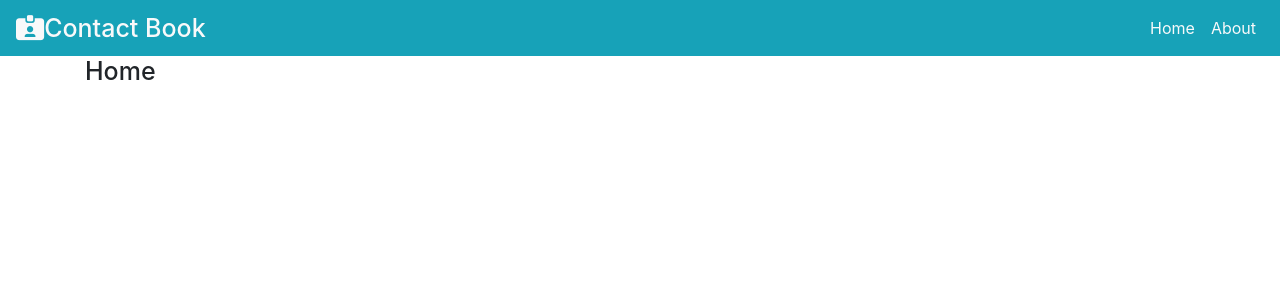
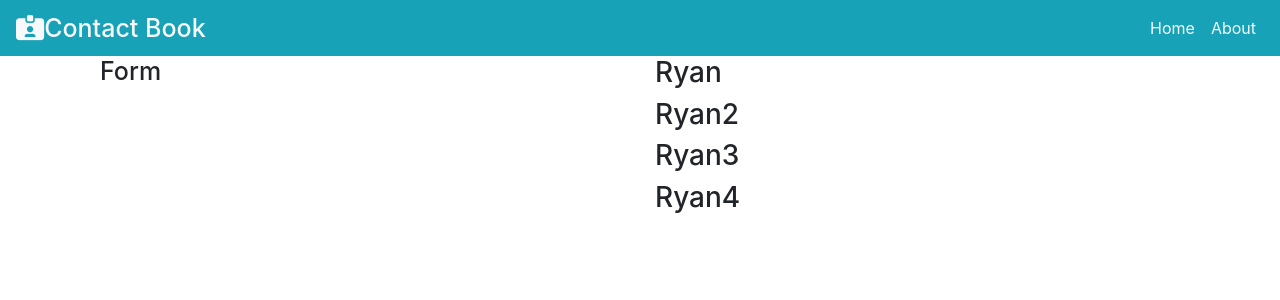
Before and after one commit to YipingNiu/contact-book, a React (Create React App) app in the folder client/: page / in a window 1280 px wide. Shown: the top 300 px of the page. Built offline with nearby package versions, Linux system fonts and the light colour scheme.

Commit message:
add contacts components

```diff
--- a/client/src/components/contacts/Contacts.js
+++ b/client/src/components/contacts/Contacts.js
@@ -0,0 +1,18 @@
+import React, { Fragment, useContext } from "react";
+import ContactContext from "../../context/contact/contactContext";
+
+const Contacts = () => {
+  //have access to any state and methods associated with this context
+  const contactContext = useContext(ContactContext);
+  const { contacts } = contactContext;
+
+  return (
+    <Fragment>
+      {contacts.map(contact => (
+        <h3>{contact.name}</h3>
+      ))}
+    </Fragment>
+  );
+};
+
+export default Contacts;
--- a/client/src/components/pages/Home.js
+++ b/client/src/components/pages/Home.js
@@ -1,9 +1,17 @@
 import React from "react";
+import Contacts from "../contacts/Contacts";
 
 const Home = () => {
   return (
-    <div>
-      <h1>Home</h1>
+    <div className='container'>
+      <div className='row'>
+        <div className='col-md-6'>
+          <h1>Form</h1>
+        </div>
+        <div className='col-md-6'>
+          <Contacts />
+        </div>
+      </div>
     </div>
   );
 };
--- a/client/src/context/contact/ContactState.js
+++ b/client/src/context/contact/ContactState.js
@@ -36,6 +36,13 @@
         email: "ryan3@ryan.com",
         phone: "8872333333",
         type: "personal"
+      },
+      {
+        id: 3,
+        name: "Ryan4",
+        email: "ryan4@ryan.com",
+        phone: "8872444444",
+        type: "personal"
       }
     ]
   };
```
Also changed, not shown: client/src/components/contacts/ContactItem.js (+11 -0 lines).
